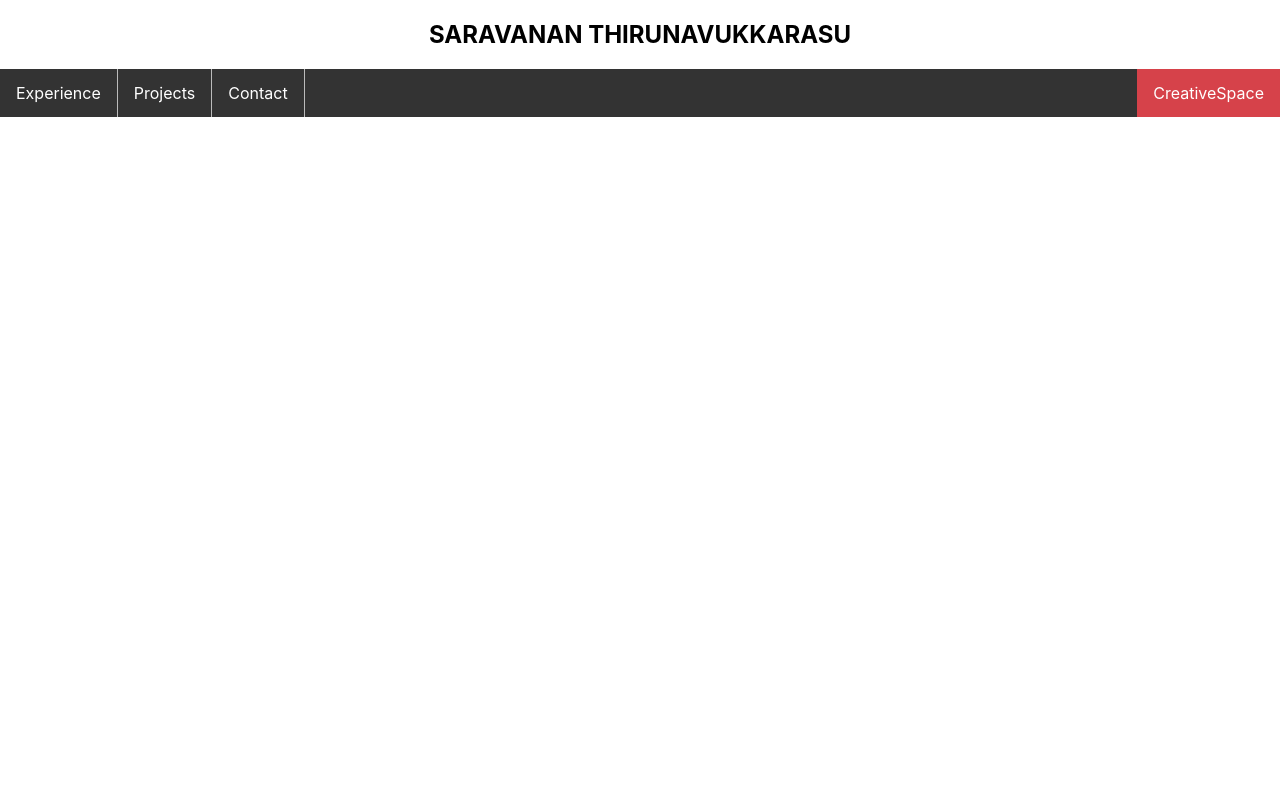
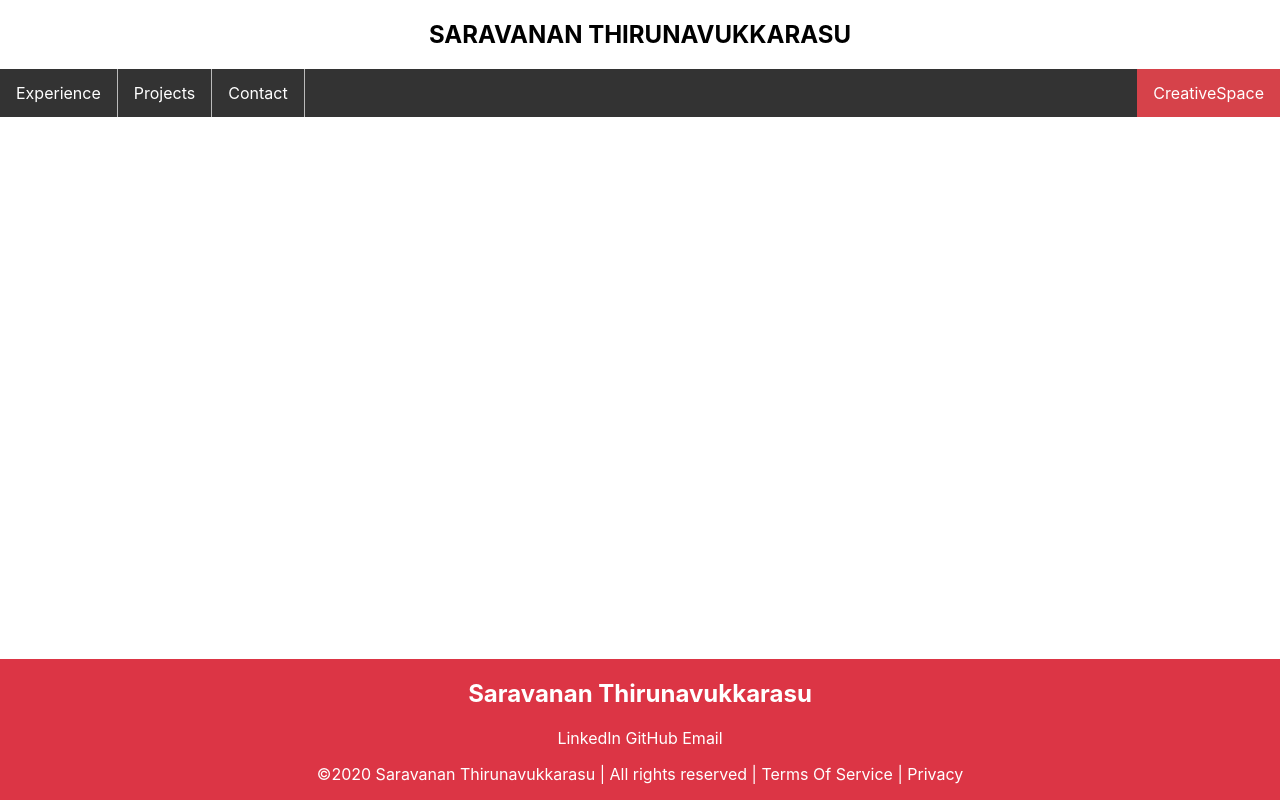
Before and after one commit to Thirunavukkarasu-Saravanan/Portfolio, a React (Create React App) app: page / in a window 1280 px wide. Built offline with nearby package versions, Linux system fonts and the light colour scheme.

Commit message:
Added Footer component - should work on css, links

```diff
--- a/src/App.css
+++ b/src/App.css
@@ -77,3 +77,12 @@
 .active {
   background-color: #d6424a;
 }
+
+.page-container {
+  display: flex;
+  flex-direction: column;
+  min-height: 100vh;
+}
+.content-wrap {
+  flex: 1;
+}
--- a/src/App.js
+++ b/src/App.js
@@ -2,6 +2,7 @@ import React from "react";
 import logo from "./logo.svg";
 import "./App.css";
 import Titlebar from "./Components/Titlebar";
+import Footer from "./Components/Footer";
 
 function App() {
   return (
@@ -10,6 +11,9 @@ function App() {
         <div>
           <Titlebar />
         </div>
+        <div>
+          <Footer />
+        </div>
       </header>
     </div>
   );
--- /dev/null
+++ b/src/Components/Footer.css
@@ -0,0 +1,11 @@
+.main-footer {
+  color: white;
+  background-color: #dc3545;
+  bottom: 0;
+  position: absolute;
+  width: 100%;
+}
+
+.col {
+  flex: right;
+}
--- /dev/null
+++ b/src/Components/Footer.js
@@ -0,0 +1,37 @@
+import React from "react";
+import "./Footer.css";
+
+function Footer() {
+  return (
+    <div className="main-footer">
+      <div className="container">
+        <div className="row">
+          {/* Column1 */}
+          <div className="col">
+            <h2>Saravanan Thirunavukkarasu</h2>
+          </div>
+          {/* Column2 */}
+          <div className="col">LinkedIn GitHub Email</div>
+          {/* Column3 */}
+          {/* <div className="col">
+            <h4>WELL ANOTHER COLUMN</h4>
+            <ui className="list-unstyled">
+              <li>DANK MEMES</li>
+              <li>OTHER STUFF</li>
+              <li>GUD STUFF</li>
+            </ui>
+          </div> */}
+        </div>
+
+        <div className="row">
+          <p className="col-sm">
+            &copy;{new Date().getFullYear()} Saravanan Thirunavukkarasu | All
+            rights reserved | Terms Of Service | Privacy
+          </p>
+        </div>
+      </div>
+    </div>
+  );
+}
+
+export default Footer;
```
